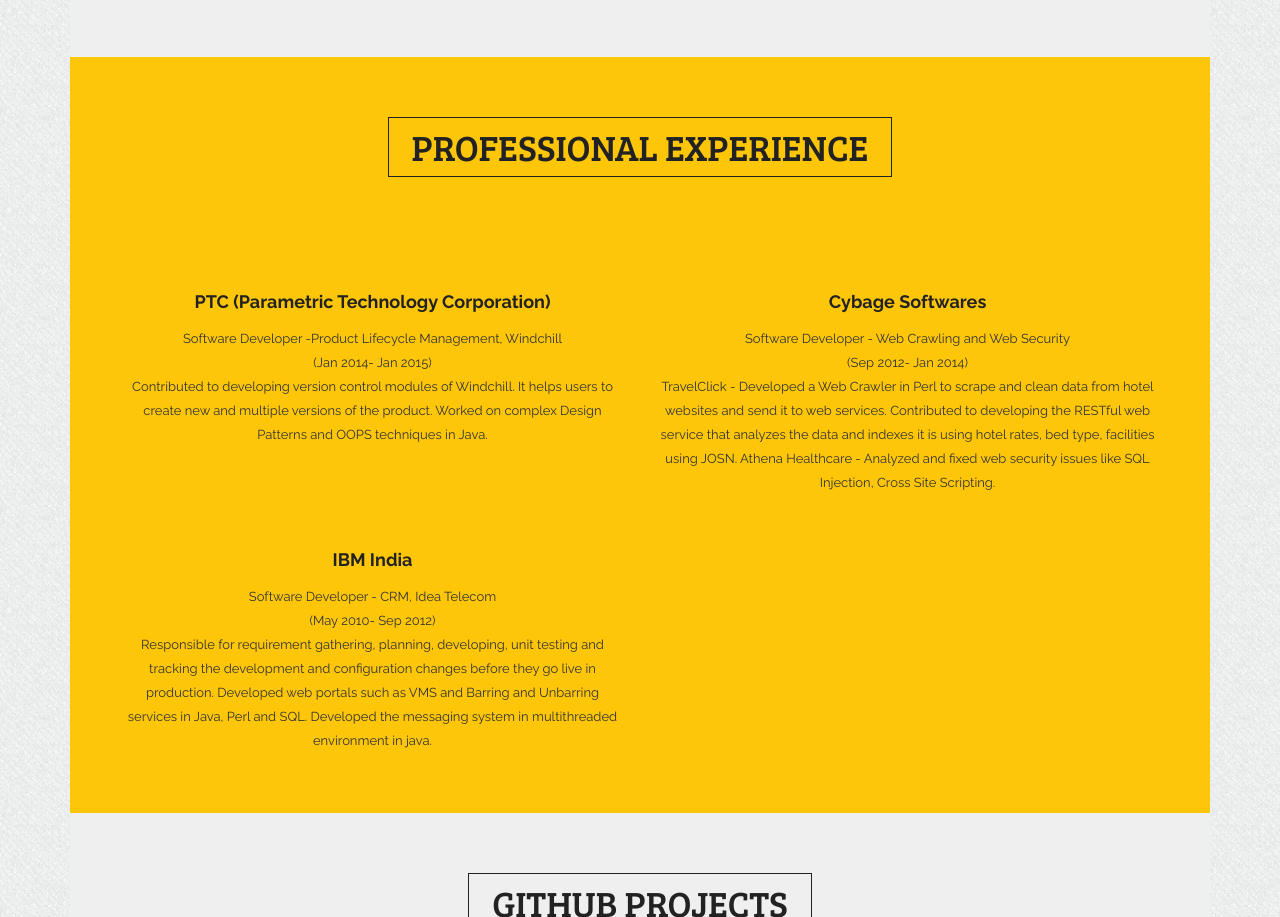
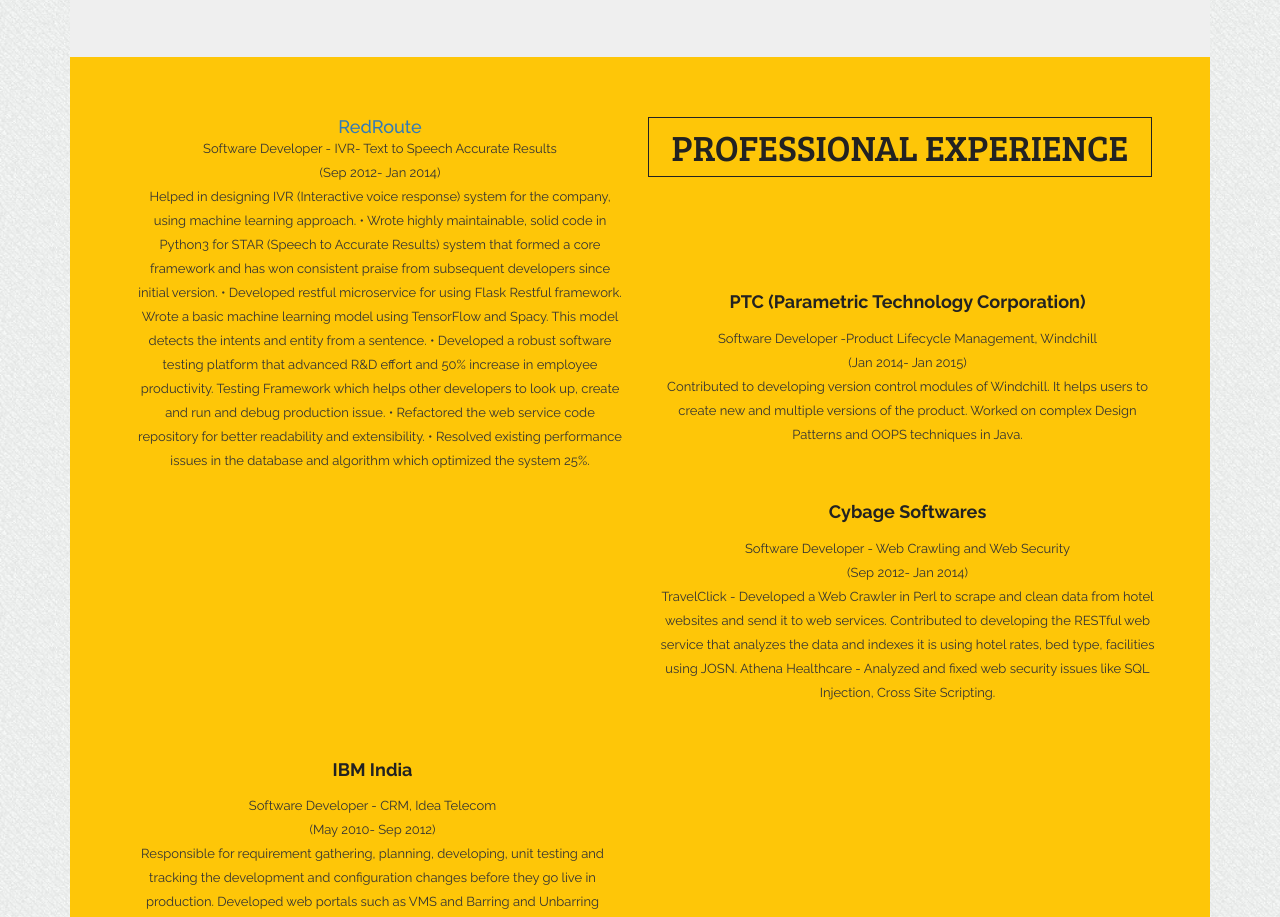
Before and after one commit to kvt3/kvt3.github.io, a plain HTML site: page index.html in a window 1280 px wide. Shown: the part 2080-2997 px from the top of the page. Drawn offline with Linux system fonts and the light colour scheme; some packages are replaced by stand-ins of ours.

Commit message:
Update index.html

```diff
--- a/index.html
+++ b/index.html
@@ -256,7 +256,21 @@ I have been successful to maintain my strong commitment to academics and my curr
                 <section class="service_area" id="service">
                     <div class="main_title">
                         <h2>Professional Experience</h2>
-                    </div>
+		<div class="col-md-6">
+                            <div class="service_item wow fadeIn animated">
+                                <a href="https://redroute.com/"><h4>RedRoute</h4></a>
+                                <p>Software Developer - IVR- Text to Speech Accurate Results</br> (Sep 2012- Jan 2014)</br>Helped in designing IVR (Interactive	voice	response)	system	for	the	company,	using	machine	learning	approach.
+• Wrote	highly	maintainable,	solid	code	in	Python3	for	STAR	(Speech	to Accurate	Results)	system	that	formed	a
+core	framework	and	has	won	consistent	praise	from	subsequent	developers	since	initial	version.
+• Developed	restful	microservice	for	using	Flask	Restful	framework.	Wrote a basic machine	learning model	using
+TensorFlow	and	Spacy.	This	model	detects	the	intents	and	entity	from a sentence.
+• Developed	a	robust	software	testing	platform	that	advanced	R&D	effort	and	50%	increase	in	employee
+productivity.	Testing	Framework	which	helps	other	developers to	look	up,	create	and	run	and	debug	production
+issue.
+• Refactored	the	web	service	code	repository	for	better	readability	and extensibility.
+• Resolved	existing	performance	issues	in	the	database	and	algorithm	which	optimized	the	system	25%.	</p>
+                            </div>
+                        </div>                    </div>
                     <div class="service_inner row">
                         <div class="col-md-6">
                             <div class="service_item wow fadeIn animated">
```
